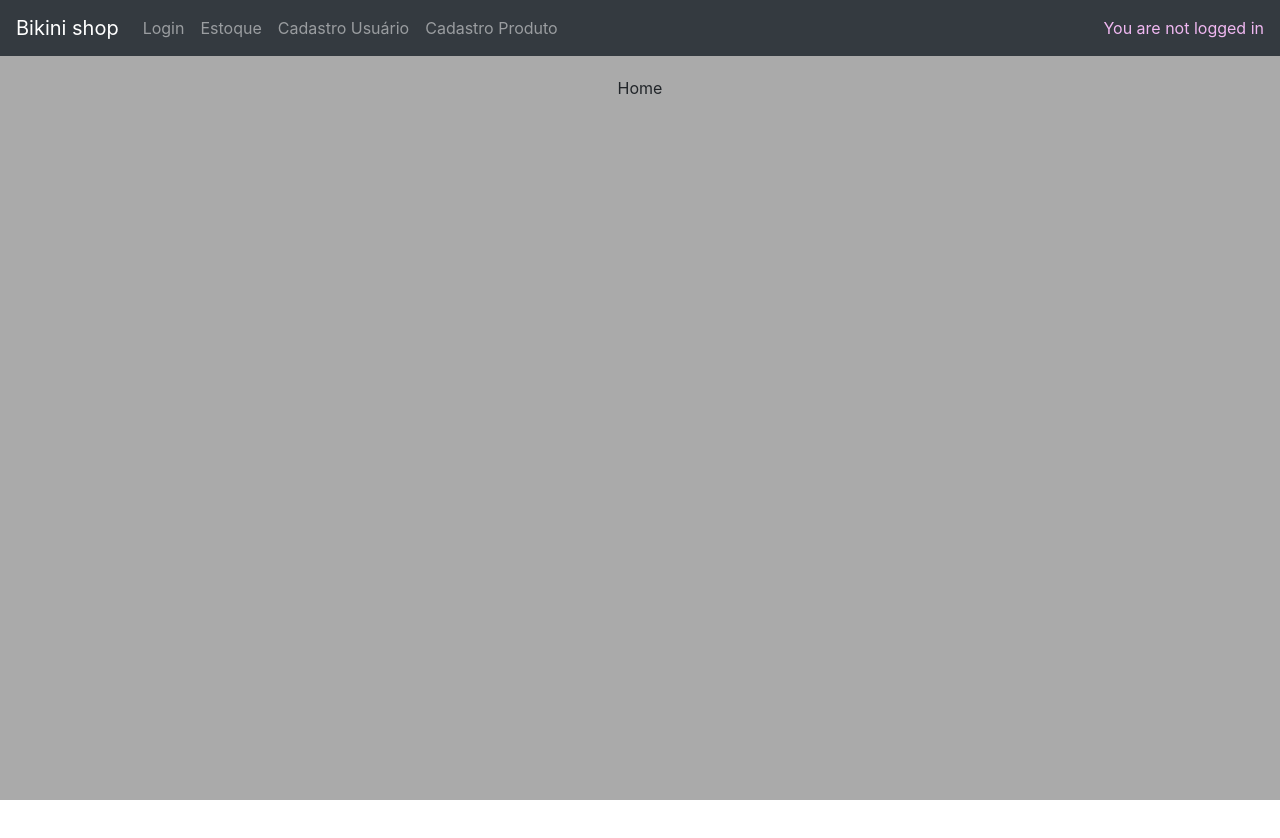
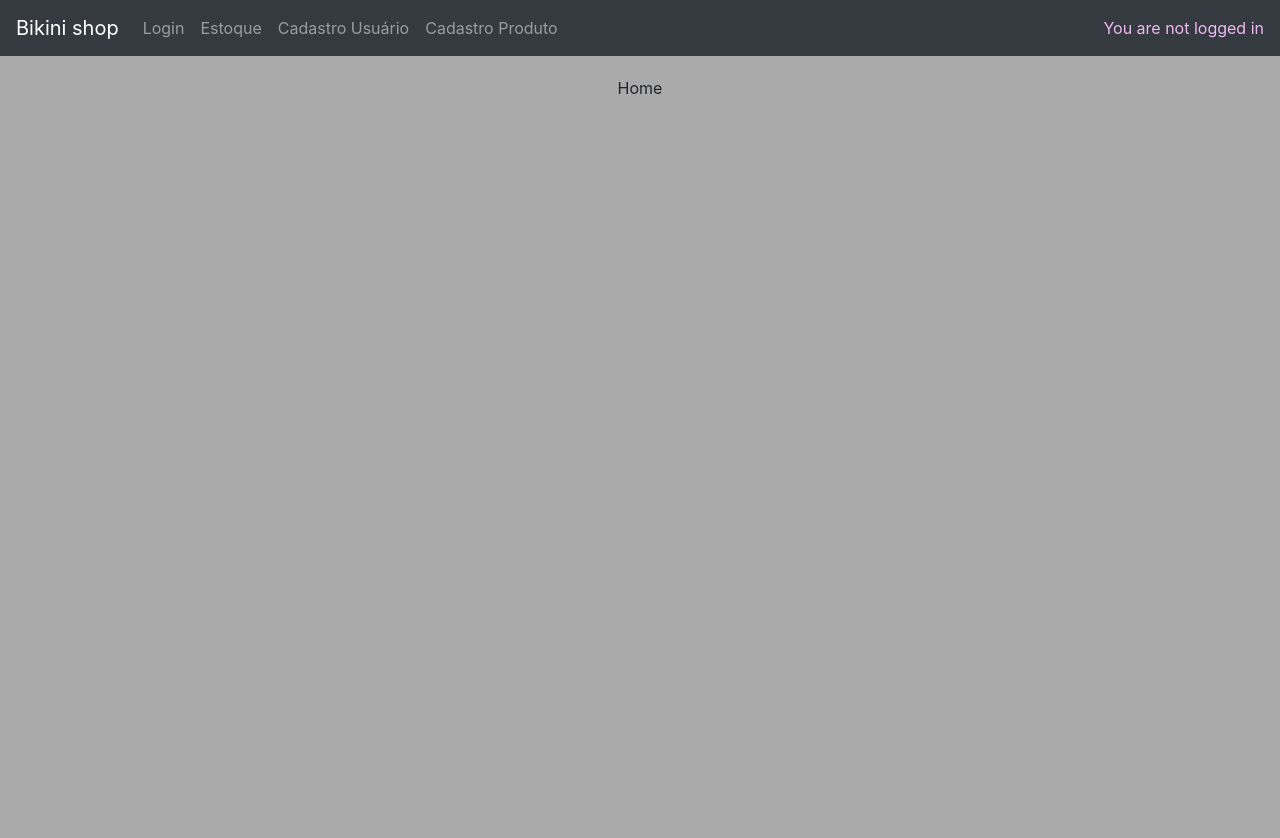
Before and after one commit to LeandroGripp/Bikini-Shop, a React (Create React App) app: page / in a window 1280 px wide. Shown: the top 838 px of the page. Before the commit the page ends 800 px from the top, so only its background shows below. Built offline with nearby package versions, Linux system fonts and the light colour scheme.

Commit message:
Incorporação da NavBar no BrowserRouter e conserto do background que acabava

```diff
--- a/src/App.css
+++ b/src/App.css
@@ -5,9 +5,9 @@
 
 .routesContainer {
   background-color: #AAA;
-  position: absolute;
-  bottom: 0;
-  top: 56px;
+  min-height: 100vh;
+
+
   display: flex;
   width: 100%;
   justify-content: center;
--- a/src/App.js
+++ b/src/App.js
@@ -1,8 +1,7 @@
-import React, { useState } from "react";
+import React from "react";
 
 import "./App.css";
 import { Routes } from "./Routes";
-import { Navigation } from "./Components/Navigation/Navigation";
 
 function App() {
   const produtos = (JSON.parse(sessionStorage.getItem("produtos")) || []);
@@ -13,14 +12,11 @@ function App() {
   }
   return (
     <div className="App">
-      <Navigation />
-      <div className="routesContainer">
         <Routes
           className="mainContainer"
           produtos={produtos}
           addProduto={addProduto}
         />
-      </div>
     </div>
   );
 }
--- a/src/Components/Navigation/Navigation.js
+++ b/src/Components/Navigation/Navigation.js
@@ -3,7 +3,7 @@ import { Navbar, Nav } from "react-bootstrap";
 import './Navigation.css'
 
 export function Navigation(props) {
-
+  console.log('nav');
   return (
       <Navbar className="navigationBar" collapseOnSelect expand="md" bg="dark" variant="dark">
         <Navbar.Brand href="/">Bikini shop</Navbar.Brand>
--- a/src/Routes.js
+++ b/src/Routes.js
@@ -1,5 +1,6 @@
 import React from "react";
 import { BrowserRouter, Switch, Route } from "react-router-dom";
+import { Navigation } from "./Components/Navigation/Navigation";
 
 import { Home } from "./Components/Home/Home";
 import { Login } from "./Components/Login/Login";
@@ -12,6 +13,8 @@ export function Routes(props) {
   const produtos = props.produtos;
   return (
     <BrowserRouter>
+      <Navigation />
+      <div className="routesContainer">
         <Switch>
           <Route path="/" exact render={(props) => <Home />} />
           <Route path="/Login" exact render={(props) => <Login />} />
@@ -32,6 +35,7 @@ export function Routes(props) {
             render={(props) => <CadastroUsuario />}
           />
         </Switch>
+      </div>
     </BrowserRouter>
   );
 }
```
Lines whose indentation alone changed are shown as unchanged.
